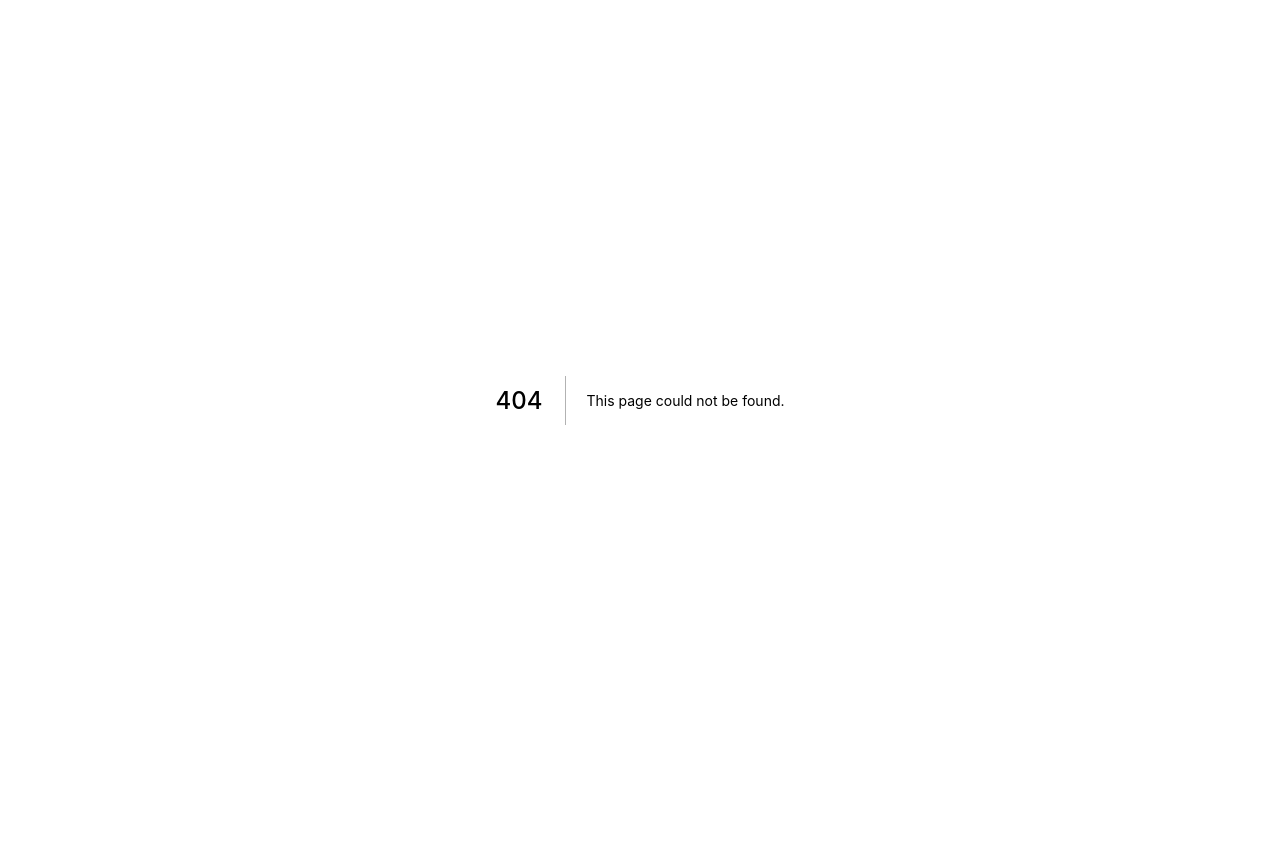
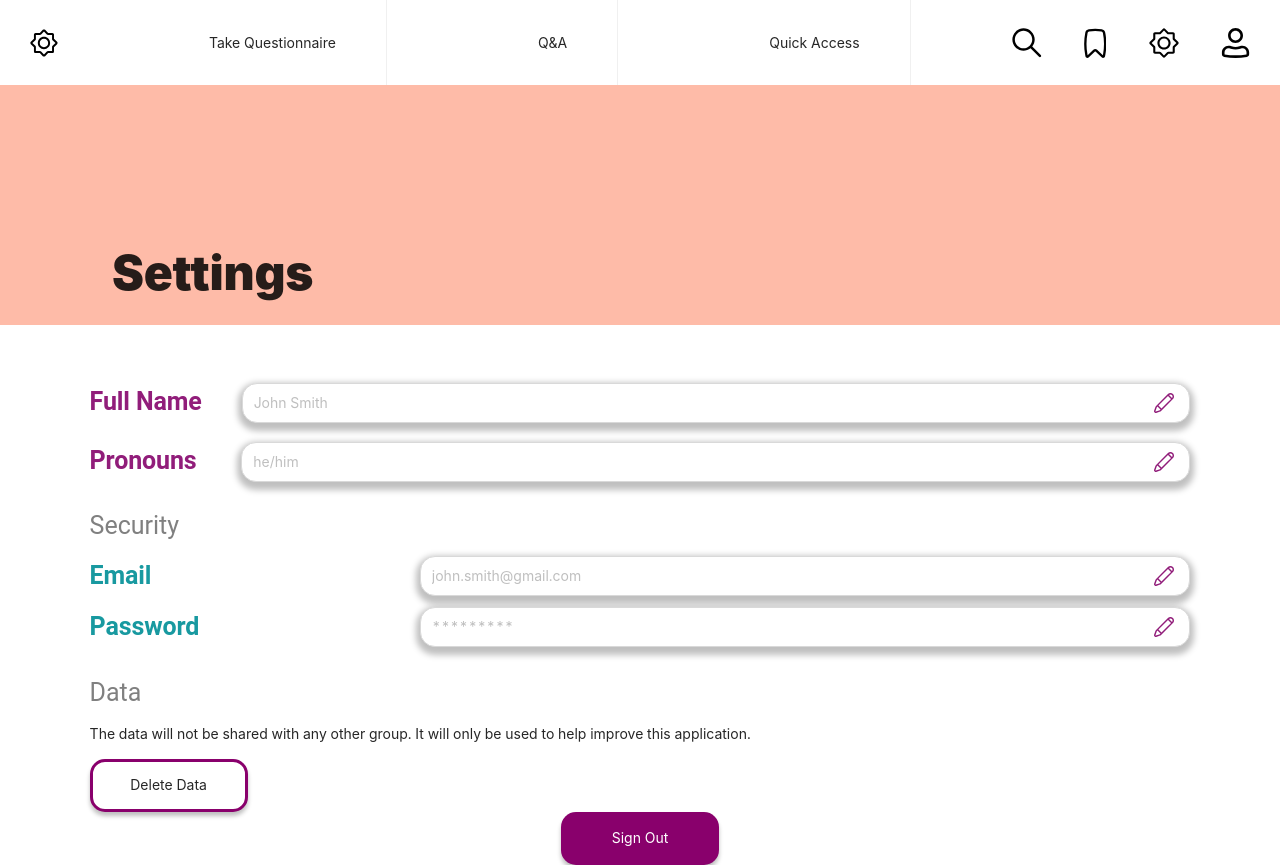
Before and after one commit to sandboxnu/knowyouroptions, a Next.js app in the folder frontend/: page /settings in a window 1280 px wide. Before the commit this address had no page. Before the commit the page ends 800 px from the top, so only its background shows below. Built offline with nearby package versions, Linux system fonts and the light colour scheme; a web font is replaced by a local one.

Commit message:
settings tab

```diff
--- /dev/null
+++ b/frontend/pages/settings.tsx
@@ -0,0 +1,197 @@
+import { ReactElement } from 'react';
+import styled from 'styled-components';
+import { colors, device } from '../templates/mediaSizes';
+import 'antd/dist/antd.css';
+import EditSvg from '../public/edit.svg';
+import { Select } from 'antd';
+import { Input } from 'antd';
+import MenuBar from '../components/Menubar';
+const { Option } = Select;
+
+const ContainerPage = styled.div`
+  display: flex;
+  flex-direction: column;
+  height: 100%;
+  margin-right: 7%;
+  margin-left: 7%;
+  padding: 0;
+  width: 85w;
+  max-width: 1500px;
+  padding-top: 50px;
+`;
+const Container = styled.div`
+  display: flex;
+  flex-direction: column;
+  height: 100%;
+  margin: 0;
+  padding: 0;
+  width: 100vw;
+`;
+const Header = styled(Container)`
+  background-color: #febba8;
+  display: flex;
+  flex-direction: column;
+  min-height: 20vh;
+  justify-content: end;
+  margin: 0;
+  padding: 1.5rem;
+  row-gap: 2rem;
+
+  @media ${device.laptop} {
+    min-height: 30vh;
+    position: relative;
+    padding-left: 7rem;
+  }
+`;
+const Title = styled.h1`
+  display: inline;
+  font-size: 22px;
+  margin: 0;
+  @media ${device.laptop} {
+    font-size: 48px;
+    font-weight: 900;
+    line-height: 56px;
+    letter-spacing: -0.005em;
+  }
+`;
+
+const BoxTitle = styled.h1`
+  width: 130px;
+  color: #911d7a;
+  margin-right: 40px;
+  margin-top: 1vh;
+  white-space: nowrap;
+  font-family: Roboto;
+  font-size: 25px;
+  font-weight: 700;
+  line-height: 38px;
+  letter-spacing: -0.005em;
+  text-align: left;
+`;
+
+const Card = styled.div`
+  display: flex;
+  flex-direction: row;
+
+  border-radius: 15px;
+`;
+
+const StyeldEditSvg = styled(EditSvg)`
+  right: 15px;
+  position: absolute;
+`;
+const SmallHeader = styled.h2`
+  font-family: Roboto;
+  font-size: 25px;
+  font-weight: 400;
+  line-height: 35px;
+  letter-spacing: 0em;
+  text-align: left;
+  color: #808080;
+  margin-top: 2vh;
+`;
+const InputN = styled(Input)`
+  margin-top: 1vh;
+  border-radius: 15px;
+  height: 40px;
+  box-shadow: 0px 4px 6px 4px #00000040;
+`;
+const DeleteDataButton = styled.div`
+  width: 158px;
+  height: 53px;
+  background: #ffffff;
+  border: 3px solid #89006c;
+  box-sizing: border-box;
+  box-shadow: 0px 4px 4px rgba(0, 0, 0, 0.25);
+  border-radius: 15px;
+  justify-content: center;
+  display: flex;
+  align-items: center;
+`;
+const SignOutButtonContainer = styled.div`
+  width: 100%;
+  display: flex;
+  justify-content: center;
+  align-items: center;
+`;
+const SignOutButton = styled.div`
+  width: 158px;
+  height: 53px;
+  background: #89006c;
+  box-shadow: 0px 4px 4px rgba(0, 0, 0, 0.25);
+  border-radius: 15px;
+  justify-content: center;
+  display: flex;
+  color: white;
+  align-items: center;
+`;
+const SecurityTitle = styled.h1`
+  font-family: Roboto;
+  font-size: 25px;
+  font-weight: 700;
+  letter-spacing: -0.005em;
+  text-align: left;
+  color: #1899a0;
+  width: 30%;
+`;
+const SecurityInput = styled(Input)`
+  border-radius: 15px;
+  height: 40px;
+  box-shadow: 0px 4px 6px 4px #00000040;
+  width: 70%;
+`;
+const Profile = () => {
+  return (
+    <div>
+      <MenuBar />
+      <Header>
+        <Title>Settings</Title>
+      </Header>
+      <ContainerPage>
+        <Card>
+          <BoxTitle>Full Name</BoxTitle>
+
+          <InputN
+            placeholder="John Smith"
+            suffix={<StyeldEditSvg></StyeldEditSvg>}
+          />
+        </Card>
+
+        <Card>
+          <BoxTitle>Pronouns</BoxTitle>
+          <InputN
+            placeholder="he/him"
+            suffix={<StyeldEditSvg></StyeldEditSvg>}
+          />
+        </Card>
+
+        <SmallHeader>Security</SmallHeader>
+        <Card>
+          <SecurityTitle>Email</SecurityTitle>
+          <SecurityInput
+            placeholder="john.smith@gmail.com"
+            suffix={<StyeldEditSvg></StyeldEditSvg>}
+          ></SecurityInput>
+        </Card>
+        <Card>
+          <SecurityTitle>Password</SecurityTitle>
+          <SecurityInput
+            placeholder="*********"
+            suffix={<StyeldEditSvg></StyeldEditSvg>}
+          ></SecurityInput>
+        </Card>
+        <SmallHeader>Data</SmallHeader>
+        <p>
+          The data will not be shared with any other group. It will only be used
+          to help improve this application.
+        </p>
+        <DeleteDataButton>Delete Data</DeleteDataButton>
+        <SignOutButtonContainer>
+          <SignOutButton>Sign Out</SignOutButton>
+        </SignOutButtonContainer>
+      </ContainerPage>
+    </div>
+  );
+};
+
+export default Profile;
```
Also changed, not shown: frontend/pages/profile.tsx (+55 -2 lines).
